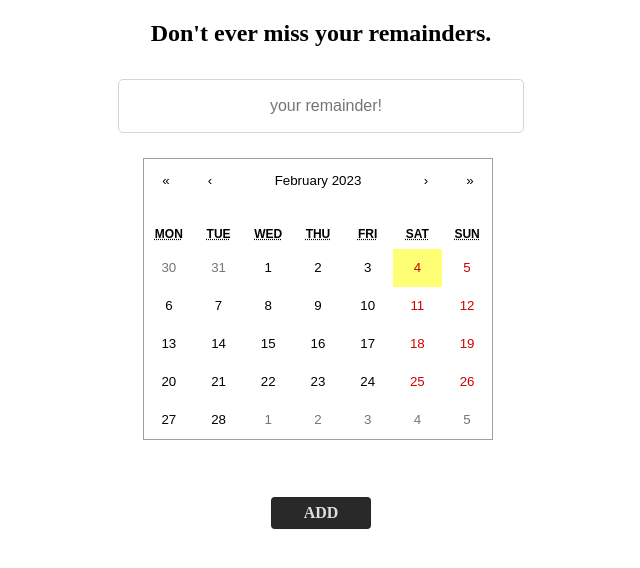
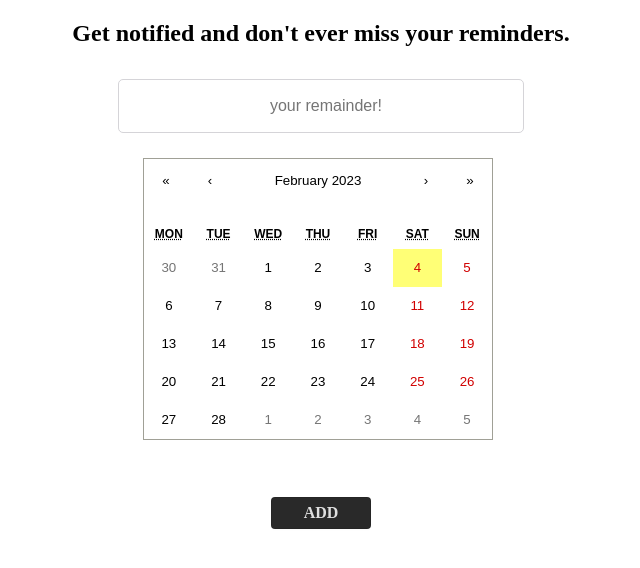
Before and after one commit to brownpanthera/remainder-webapp, a React (Vite) app in the folder react/: page / in a window 1280 px wide. Shown: the top 568 px of the page, without its empty margins (319-959 px from the left). Built offline with nearby package versions, Linux system fonts and the light colour scheme.

Commit message:
changed the tag line

```diff
--- a/react/src/App.jsx
+++ b/react/src/App.jsx
@@ -6,7 +6,7 @@ const App = ()=>{
 
   return(
     <main>
-    <h2>Don't ever miss your remainders.</h2>
+    <h2>Get notified and don't ever miss your reminders.</h2>
       <form className='form'>
         <input className='form-input' type='text' placeholder='your remainder!' />
         <div className='calender'>
```
